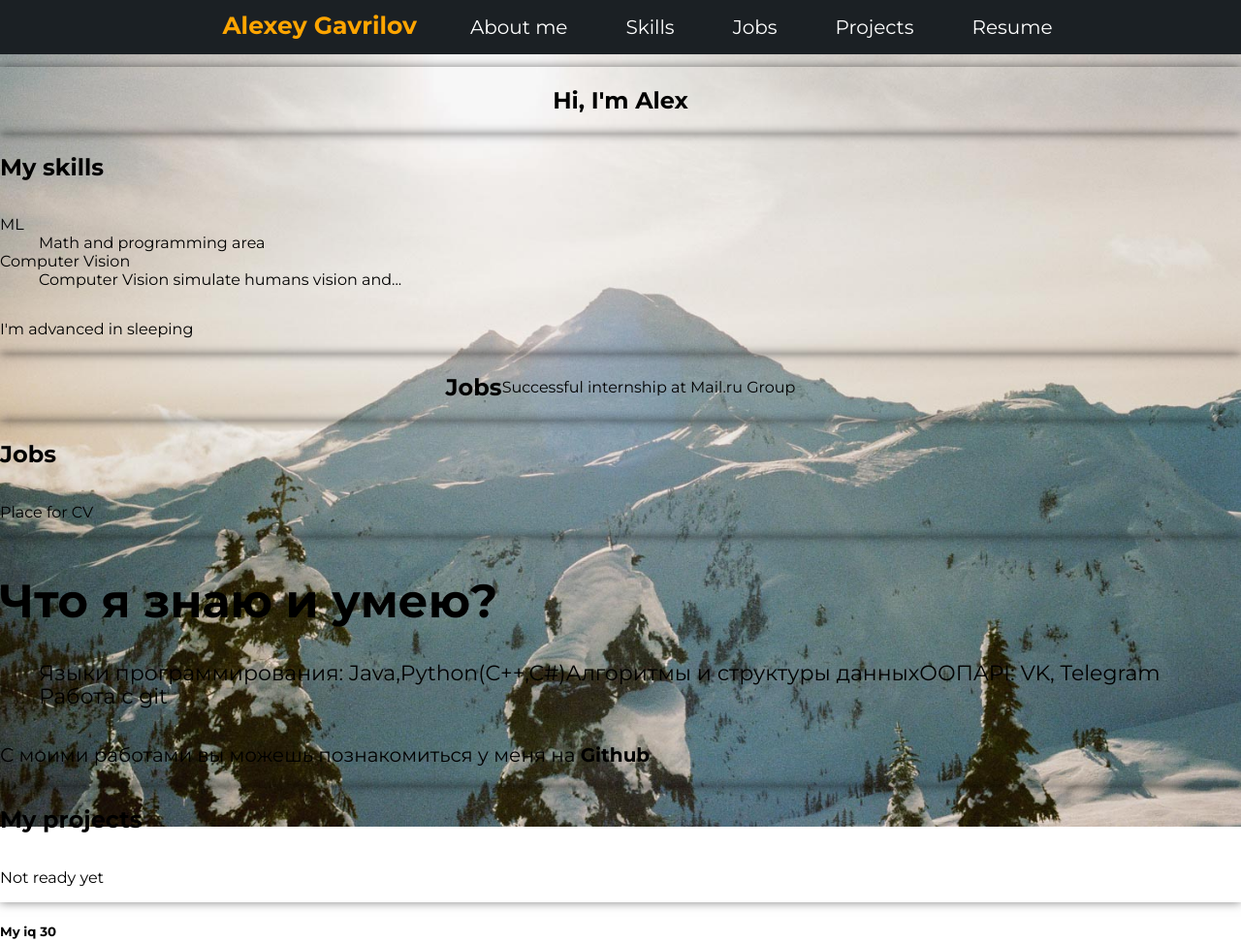
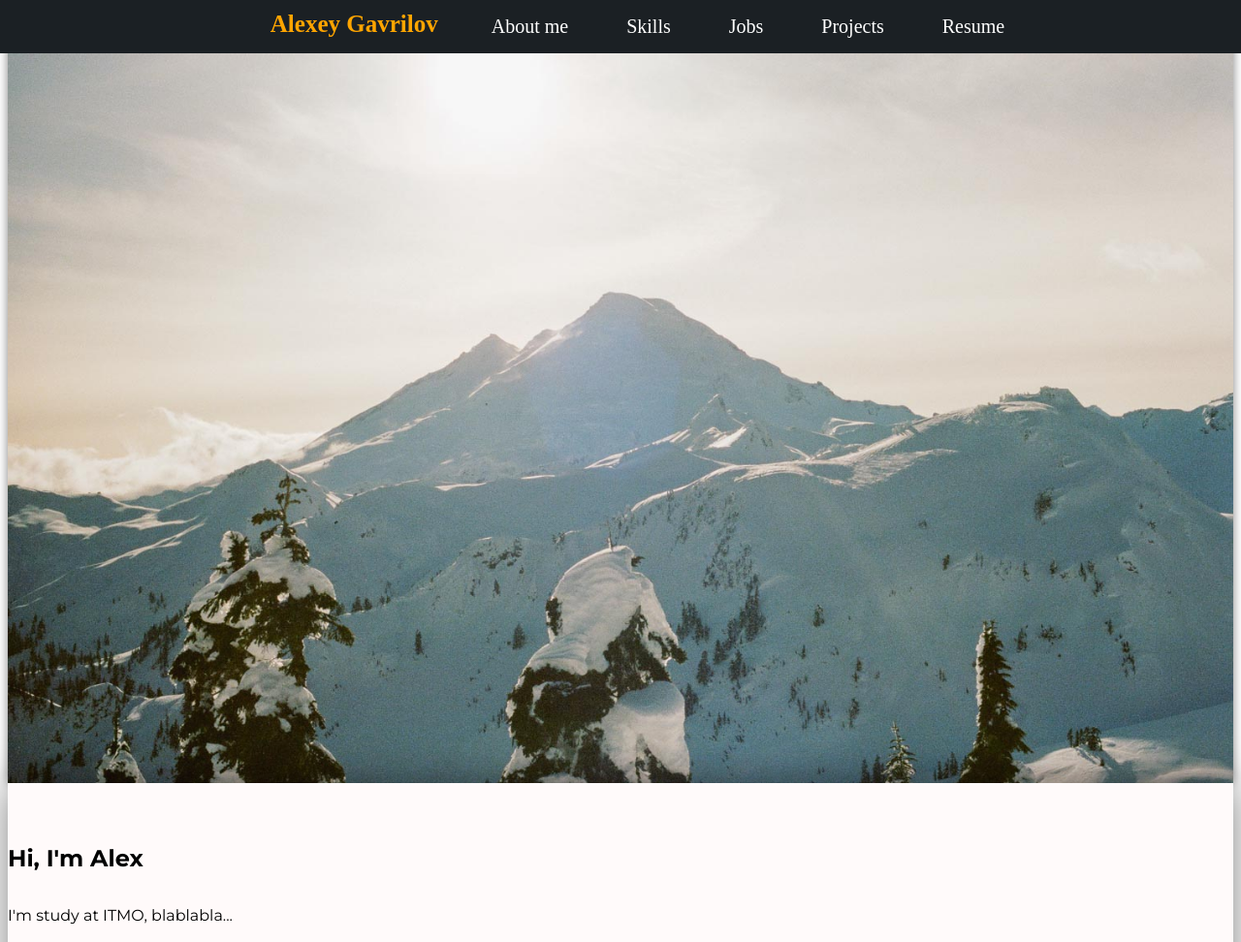
Before and after one commit to aogavrilov/aogavrilov.github.io, a plain HTML site: page index.html in a window 1280 px wide. Shown: the top 972 px of the page at 97% size. Drawn offline with Linux system fonts and the light colour scheme.

Commit message:
Removed useless info

```diff
--- a/css/style.css
+++ b/css/style.css
@@ -1,20 +1,27 @@
 
-body{
+
+
+.contentPresenting{
     font-family: 'Montserrat', sans-serif;
-    background: white;
     margin: 0;
-    background: url(../imgs/first_fon_1/white_mountines.jpg) no-repeat;
-    -moz-background-size: 100%; /* Firefox 3.6+ */
-    -webkit-background-size: 100%; /* Safari 3.1+ и Chrome 4.0+ */
-    -o-background-size: 100%; /* Opera 9.6+ */
-    background-size: 100%; /* Современные браузеры */
-    height: 200px;
+    height: 100vh;
+    box-shadow: 0 0 10px rgba(0,0,0,0.5);
+    display: flex;
+    flex-direction: column;
+
+}
+
+#skills{
+    background: snow;
+    box-shadow: 0 0 40px rgba(0,0,0,0.5);
+
 }
 
 img {
     z-index: -100;
     max-width:100%;
     width: 1920px;
+
 }
 .navContainer{
     z-index: 9999;
@@ -23,10 +30,8 @@ img {
     align-items: center;
     justify-content: center;
     background: #1b2024;
-    /*
-    flex-direction: row;
-    justify-content: center;
-*/}
+}
+
 
 .image_head{
     display: flex;
@@ -39,13 +44,14 @@ img {
 section{
     box-shadow: 0 0 10px rgba(0,0,0,0.5);
 
-'''    height: 100vh;
+    height: 100vh;
 }
 .content {
     display: flex;
     justify-content: center;
     align-items: center;
 }
+/*
 .container {
     max-width: 1530px;
     width: 100%;
@@ -87,7 +93,7 @@ section{
 
 .content__description {
     font-size: 20px;
-}
+}*/
 
 #nameInNav {
     display: flex;
--- a/index.html
+++ b/index.html
@@ -30,14 +30,15 @@
         </nav>
     </header>
     <main>
-        <section>
+        <section class="contentPresenting" id="presenting">
+            <img src="imgs/first_fon_1/white_mountines.jpg" alt="white mountains background">
+
+
             <h1>Hi, I'm Alex</h1>
+            <p>I'm study at ITMO, blablabla...</p>
         </section>
-        <section class="content" id="presenting">
 
-            <h2>Hi, I'm Alex</h2>
-            <!--<p>I'm study at ITMO, blablabla...</p>-->
-        </section>
+
         <section class="content" id="skills">
             <div class="container content__container">
             <h2>My skills</h2>
@@ -60,24 +61,6 @@
             <div class="container content__container">
                 <h2>Jobs</h2>
             <p>Place for CV</p>
-            </div>
-        </section>
-        <section class="content" id="portfolio">
-            <div class="container content__container">
-                <div class="content__about">
-                    <h1 class="content__title">Что я знаю и умею?</h1>
-                    <ul>
-                        <li class="content__li">Языки программирования: Java,Python(C++,C#)</li>
-                        <li class="content__li">Алгоритмы и структуры данных</li>
-                        <li class="content__li">ООП</li>
-                        <li class="content__li">API: VK, Telegram</li>
-                        <li class="content__li">Работа с git</li>
-                    </ul>
-
-                    <p class="content__description">
-                        С моими работами вы можешь познакомиться у меня на <strong> Github </strong> <a class="content__link" href="https://github.com/aftilion"> <i class='bx bxl-github'></i> </a>
-                    </p>
-                </div>
             </div>
         </section>
         <section class="content" id="projects">
```
